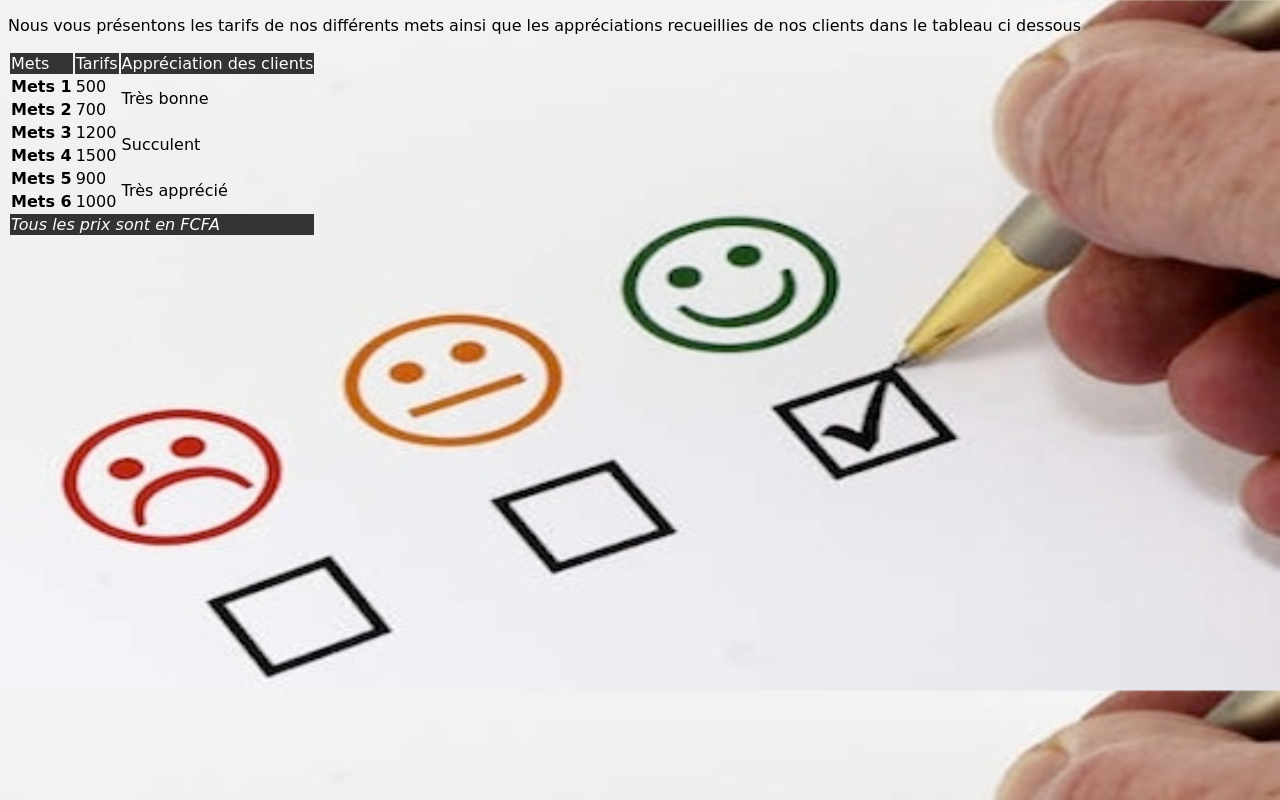
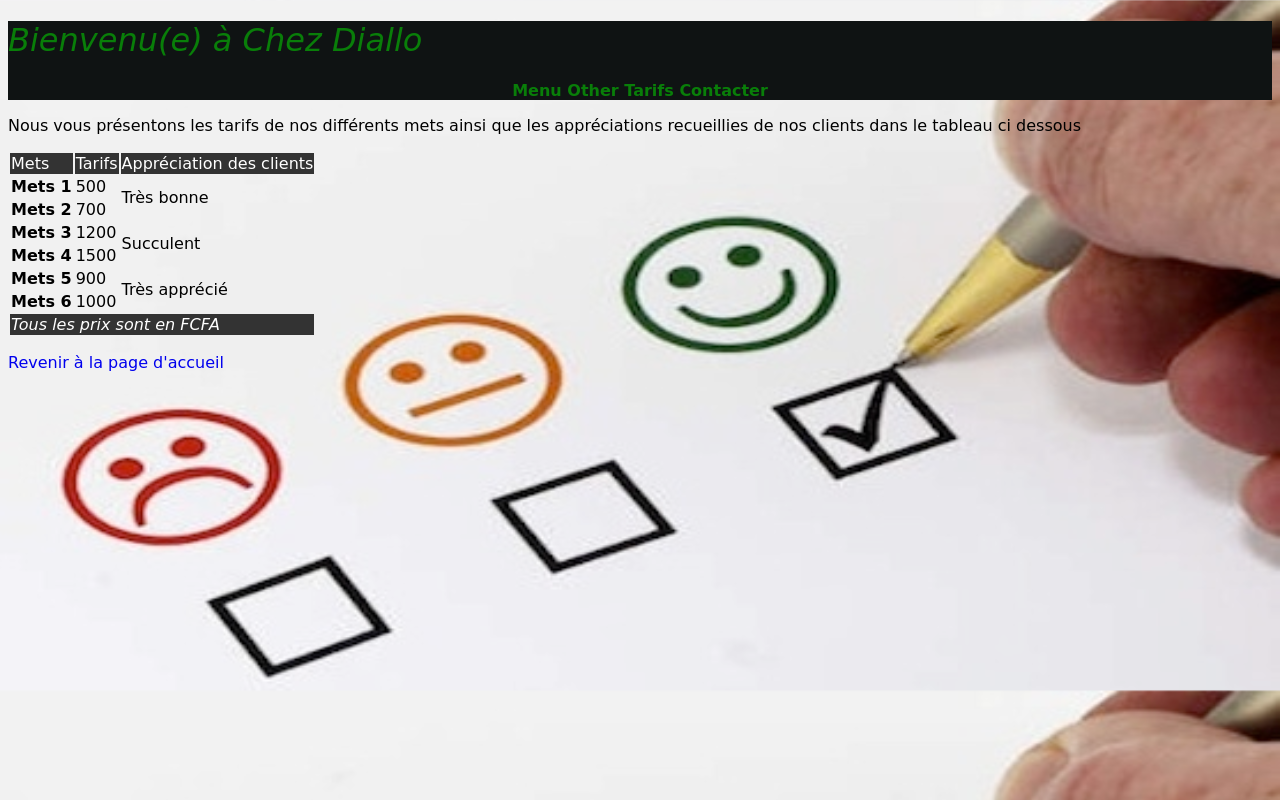
Before and after one commit to KarlRussel/RestaurantChezDiallo, a plain HTML site: page tarif.html in a window 1280 px wide. Drawn offline with Linux system fonts and the light colour scheme.

Commit message:
second commit

```diff
--- a/tarif.html
+++ b/tarif.html
@@ -19,6 +19,15 @@
         </style>
     </head>
     <body class="appreciation">
+        <div class="content">
+            <h1><em class="accueil">Bienvenu(e) à Chez Diallo</em></h1>
+            <nav class="navigation">
+                    <a href="menu.html" target="_blank">Menu</a>
+                    <a href="other.html" target="_blank">Other</a>
+                    <a href="tarif.html">Tarifs</a>
+                    <a href="contact.html" target="_blank">Contacter</a>
+            </nav>
+        </div>
         <p>Nous vous présentons les tarifs de nos différents mets ainsi que les appréciations recueillies de nos clients dans le tableau ci dessous</p>
         <table>
             <thead>
@@ -63,5 +72,6 @@
                 </tr>
             </tfoot>
         </table>
+        <p><a href="index.html">Revenir à la page d'accueil</a></p>
     </body>
 </html>
```
Also changed, not shown: contact.html (+10 -0 lines), menu.html (+9 -0 lines), other.html (+1 -0 lines).
